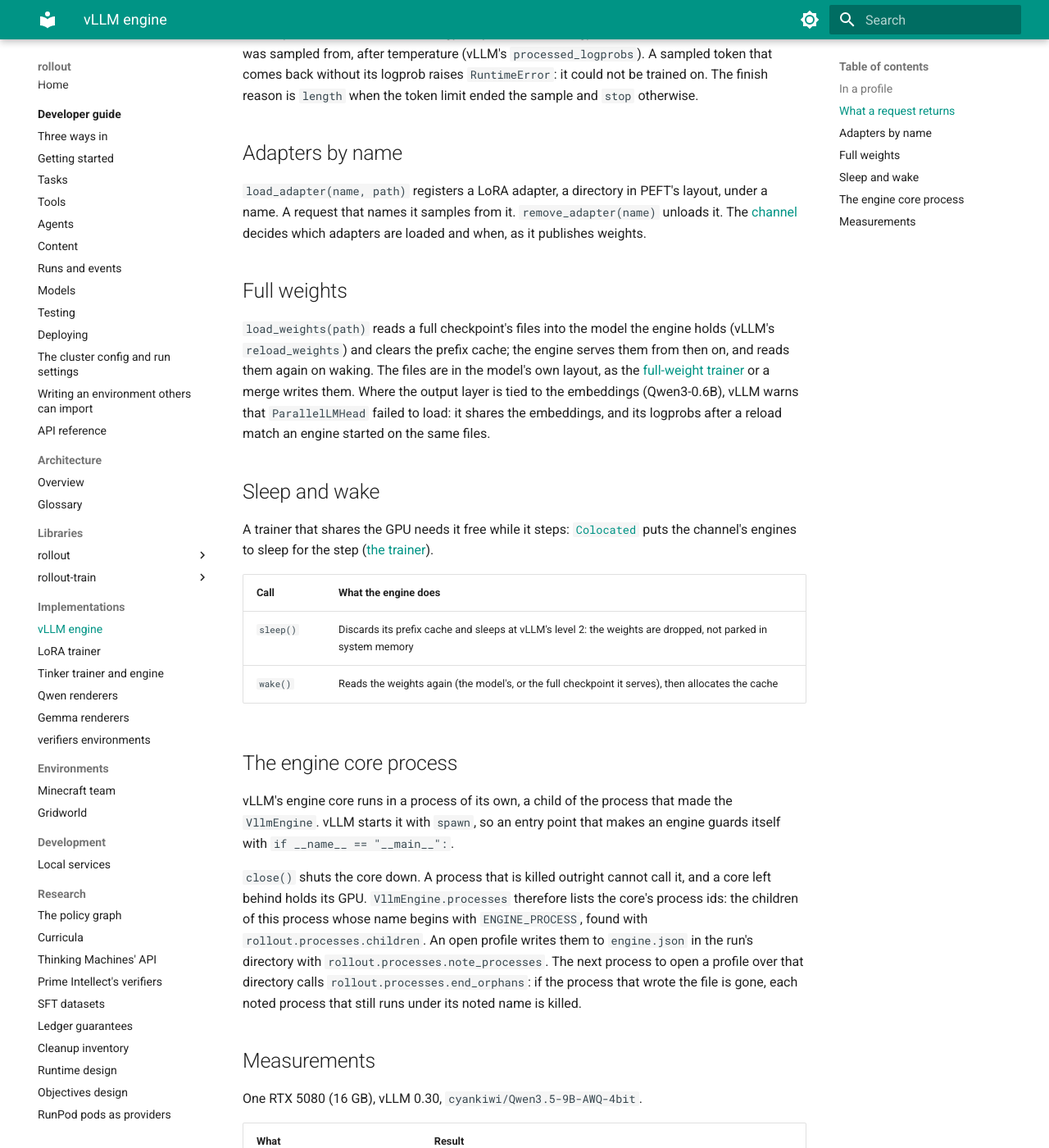
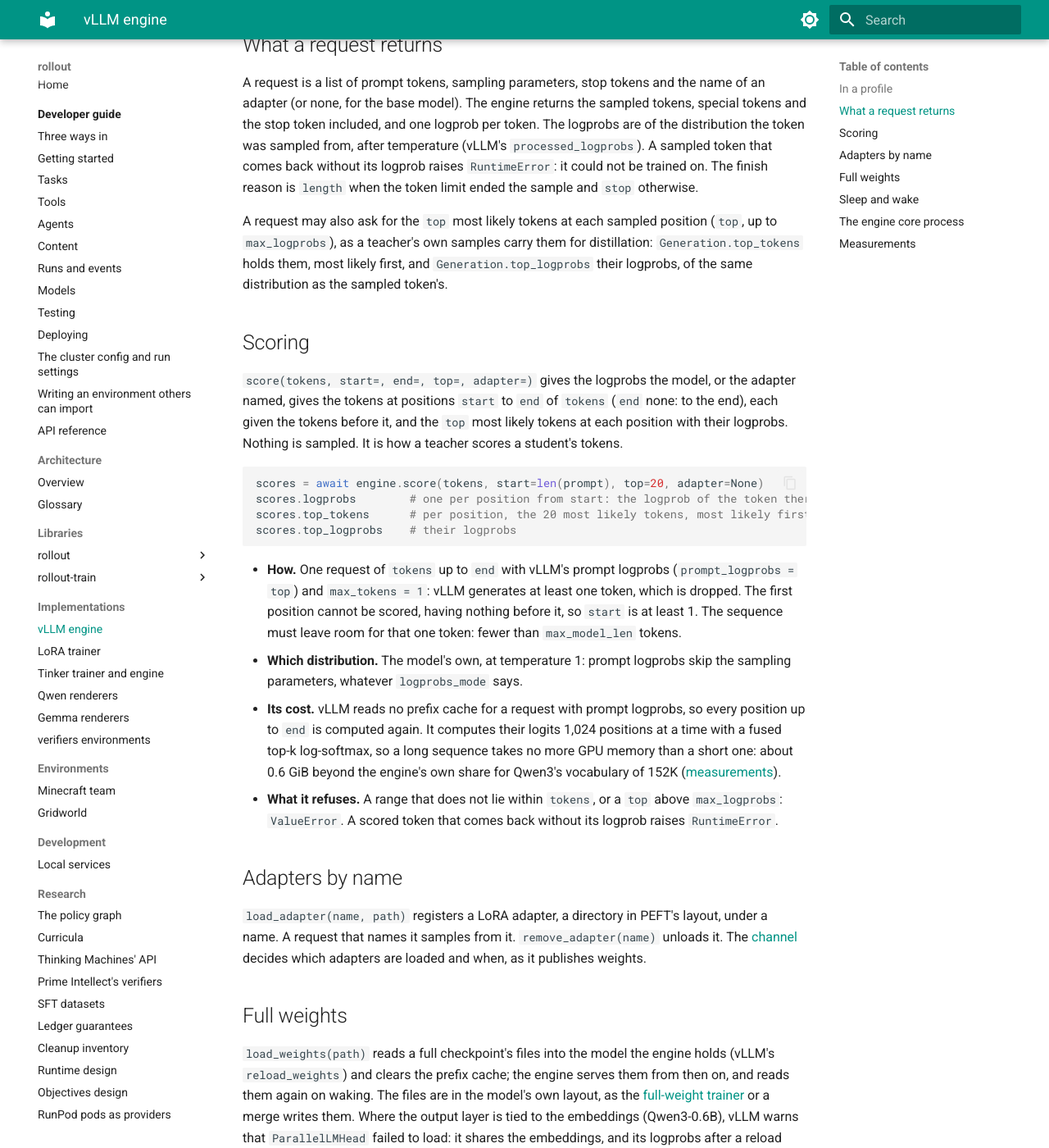
Before and after one commit to by77er/distributed_agents_environments, an MkDocs documentation site: the page built from docs/implementations/rollout-vllm.md, in a window 1280 px wide and 1400 px high, scrolled down 1590 px. Shown: the whole window at 82% size. Built offline with MkDocs 1.6.1 and Material for MkDocs 9.7.7, drawn with Linux system fonts in a browser that asks for light colours; some of the changed text lies outside the part shown.

Commit message:
Check VllmEngine's scores against transformers on the GPU
For Qwen3-0.6B and Qwen3-1.7B, 1,500 tokens of text scored with the top 20,
against a bfloat16 forward pass in transformers on the same GPU: the mean
absolute difference of the tokens' logprobs is 0.038 and 0.035, and 98% of
the top 20 are shared on average (17 and 18 of 20 at the worst position).
A range scored again in a shorter request, and a sample's own logprobs
against scoring what it sampled, agree as closely. Live only, on a GPU.

The vLLM page describes scoring, its cost and these measurements.

Co-Authored-By: Claude Opus 5.5 <noreply@anthropic.com>
Claude-Session: https://claude.ai/code/session_01AxRszaiGt82VWkd91J1awf

````diff
--- a/docs/implementations/rollout-vllm.md
+++ b/docs/implementations/rollout-vllm.md
@@ -3,7 +3,7 @@
 Code: `rollout_vllm`
 
 `VllmEngine` implements the [`Engine`](../guide/reference.md#engine) protocol on vLLM: tokens in; tokens, their
-logprobs and a finish reason out. A [channel](../libraries/rollout-train/channels.md) holds one or more of them and
+logprobs and a finish reason out, or the logprobs of tokens it is given ([scoring](#scoring)). A [channel](../libraries/rollout-train/channels.md) holds one or more of them and
 knows nothing else about vLLM. The package is installed with `uv sync --all-extras` and needs Linux and an NVIDIA GPU.
 
 ## In a profile
@@ -33,6 +33,7 @@ Each entry of `engines` is passed to `VllmEngine(model, **entry)`. An entry may
 | `speculative` | vLLM's speculative decoding, as its `speculative_config`: for Qwen3.5, whose checkpoints carry a multi-token prediction layer, `{ method = "qwen3_5_mtp", num_speculative_tokens = 2 }`. The draft is not adapted with the channel's LoRA, so fewer drafted tokens are accepted as the policy moves from the base; what is sampled keeps the target model's distribution. Whether the logprobs it returns are the target model's, as the trainer needs, is to be checked before training on them. Off unless given |
 | `quantization` | vLLM's quantization of a checkpoint as it loads: `fp8` turns a bfloat16 checkpoint's linear layers into FP8 (the embeddings and the output layer stay bfloat16). Off unless given |
 | `seed` | The engine's sampling seed |
+| `max_logprobs` | The most tokens a request may ask for at each position with their logprobs (`top`), as vLLM caps them: 20 unless given. An engine host started from a cluster's `vllm` provider is given the provider's `max_logprobs`, the top-k it declares |
 
 The engine always loads the model as bfloat16, with LoRA and sleep mode enabled.
 
@@ -43,6 +44,36 @@ base model). The engine returns the sampled tokens, special tokens and the stop
 token. The logprobs are of the distribution the token was sampled from, after temperature (vLLM's
 `processed_logprobs`). A sampled token that comes back without its logprob raises `RuntimeError`: it could not be
 trained on. The finish reason is `length` when the token limit ended the sample and `stop` otherwise.
+
+A request may also ask for the `top` most likely tokens at each sampled position (`top`, up to `max_logprobs`), as a
+teacher's own samples carry them for distillation: `Generation.top_tokens` holds them, most likely first, and
+`Generation.top_logprobs` their logprobs, of the same distribution as the sampled token's.
+
+## Scoring
+
+`score(tokens, start=, end=, top=, adapter=)` gives the logprobs the model, or the adapter named, gives the tokens at
+positions `start` to `end` of `tokens` (`end` none: to the end), each given the tokens before it, and the `top` most
+likely tokens at each position with their logprobs. Nothing is sampled. It is how a teacher scores a student's tokens.
+
+```python
+scores = await engine.score(tokens, start=len(prompt), top=20, adapter=None)
+scores.logprobs        # one per position from start: the logprob of the token there
+scores.top_tokens      # per position, the 20 most likely tokens, most likely first
+scores.top_logprobs    # their logprobs
+```
+
+- **How.** One request of `tokens` up to `end` with vLLM's prompt logprobs (`prompt_logprobs = top`) and
+  `max_tokens = 1`: vLLM generates at least one token, which is dropped. The first position cannot be scored, having
+  nothing before it, so `start` is at least 1. The sequence must leave room for that one token: fewer than
+  `max_model_len` tokens.
+- **Which distribution.** The model's own, at temperature 1: prompt logprobs skip the sampling parameters, whatever
+  `logprobs_mode` says.
+- **Its cost.** vLLM reads no prefix cache for a request with prompt logprobs, so every position up to `end` is
+  computed again. It computes their logits 1,024 positions at a time with a fused top-k log-softmax, so a long sequence
+  takes no more GPU memory than a short one: about 0.6 GiB beyond the engine's own share for Qwen3's vocabulary of
+  152K ([measurements](#measurements)).
+- **What it refuses.** A range that does not lie within `tokens`, or a `top` above `max_logprobs`: `ValueError`. A
+  scored token that comes back without its logprob raises `RuntimeError`.
 
 ## Adapters by name
 
@@ -93,3 +124,29 @@ One RTX 5080 (16 GB), vLLM 0.30, `cyankiwi/Qwen3.5-9B-AWQ-4bit`.
 | Throughput on short contexts | 88 tokens/s for one stream, 730 tokens/s for sixteen at once |
 | Cache at `gpu_memory_utilization = 0.72` | 63,000 tokens. Sixteen agents of the [Minecraft team](../products/minecraft-team.md) need more: requests queue, and a group samples 240 tokens/s |
 | `gpu_memory_utilization = 0.85` | The card is full, and a turn of the Minecraft team takes minutes instead of 10 s |
+
+Scoring, on the same card with `Qwen/Qwen3-0.6B` (`max_num_batched_tokens = 4096`, `top = 20`), measured by the
+engine core's allocator:
+
+| Sequence | GPU memory beyond the engine's own share | Time |
+|---|---|---|
+| 512 tokens | 0.15 GiB | 0.15 s |
+| 2,048 tokens | 0.6 GiB | 0.09 s |
+| 4,096 tokens | 0.6 GiB | 0.17 s |
+| 8,000 tokens | 0.6 GiB | 0.64 s |
+
+Scores against a forward pass of the same checkpoint in transformers, bfloat16 on the same GPU, over 1,500 tokens of
+text with `top = 20` (`tests/rollout_vllm/test_scoring_on_gpu.py`):
+
+| | `Qwen/Qwen3-0.6B` | `Qwen/Qwen3-1.7B` |
+|---|---|---|
+| Mean absolute difference of the tokens' logprobs | 0.038 | 0.035 |
+| Largest difference | 0.52 | 0.37 |
+| Top-20 tokens shared, on average over positions | 98.2% | 98.1% |
+| Top-20 tokens shared at the worst position | 17 of 20 | 18 of 20 |
+| Positions whose top 20 are the same tokens | 66% | 65% |
+| Positions 1,200 to 1,300 scored again in a shorter request: mean absolute difference | 0.032 | 0.025 |
+| A sample's logprobs (temperature 1) against scoring what it sampled: mean absolute difference | 0.027 | 0.032 |
+
+The two compute in bfloat16 with kernels of their own, so they are close but not equal. So does vLLM itself across
+requests of different shapes.
````
Also changed, not shown: 2 other files.
